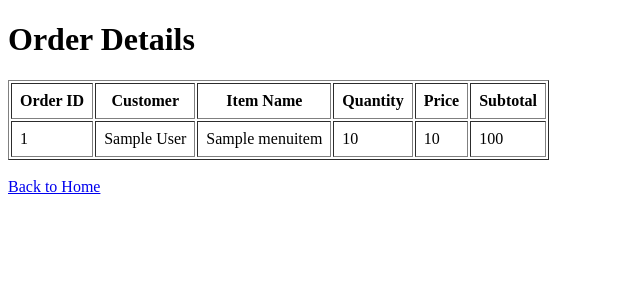
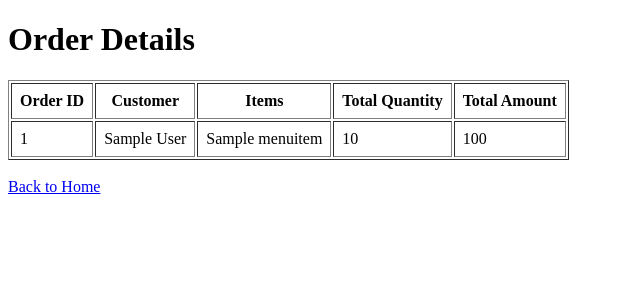
Before and after one commit to Tharshan512/Restaurant-Order-System, a Flask app: page /order-details in a window 1280 px wide. Shown: the top 300 px of the page, without its empty margins (0-640 px from the left). Run offline with Flask 3, Linux system fonts and the light colour scheme; tables that the repository leaves empty or names only in its code hold one stand-in row (values such as "Sample post").

Commit message:
Updated order details

```diff
--- a/app.py
+++ b/app.py
@@ -49,14 +49,14 @@ def order_details():
         SELECT
             o.OrderID,
             CONCAT(c.FirstName, ' ', c.LastName) AS Customer,
-            m.ItemName,
-            oi.Quantity,
-            m.Price,
-            (oi.Quantity * m.Price) AS Subtotal
+            GROUP_CONCAT(m.ItemName SEPARATOR ', ') AS Items,
+            SUM(oi.Quantity) AS TotalQuantity,
+        SUM(oi.Quantity * m.Price) AS TotalAmount
         FROM Orders o
         JOIN Customer c ON o.CustomerID = c.CustomerID
         JOIN OrderItem oi ON o.OrderID = oi.OrderID
         JOIN MenuItem m ON oi.MenuItemID = m.MenuItemID
+        GROUP BY o.OrderID, Customer
     """)
     orders = cursor.fetchall()
 
--- a/templates/order_details.html
+++ b/templates/order_details.html
@@ -10,20 +10,18 @@
         <tr>
             <th>Order ID</th>
             <th>Customer</th>
-            <th>Item Name</th>
-            <th>Quantity</th>
-            <th>Price</th>
-            <th>Subtotal</th>
+            <th>Items</th>
+            <th>Total Quantity</th>
+            <th>Total Amount</th>
         </tr>
 
         {% for order in orders %}
         <tr>
             <td>{{ order.OrderID }}</td>
             <td>{{ order.Customer }}</td>
-            <td>{{ order.ItemName }}</td>
-            <td>{{ order.Quantity }}</td>
-            <td>{{ order.Price }}</td>
-            <td>{{ order.Subtotal }}</td>
+            <td>{{ order.Items }}</td>
+            <td>{{ order.TotalQuantity }}</td>
+            <td>{{ order.TotalAmount }}</td>
         </tr>
         {% endfor %}
     </table>
```
